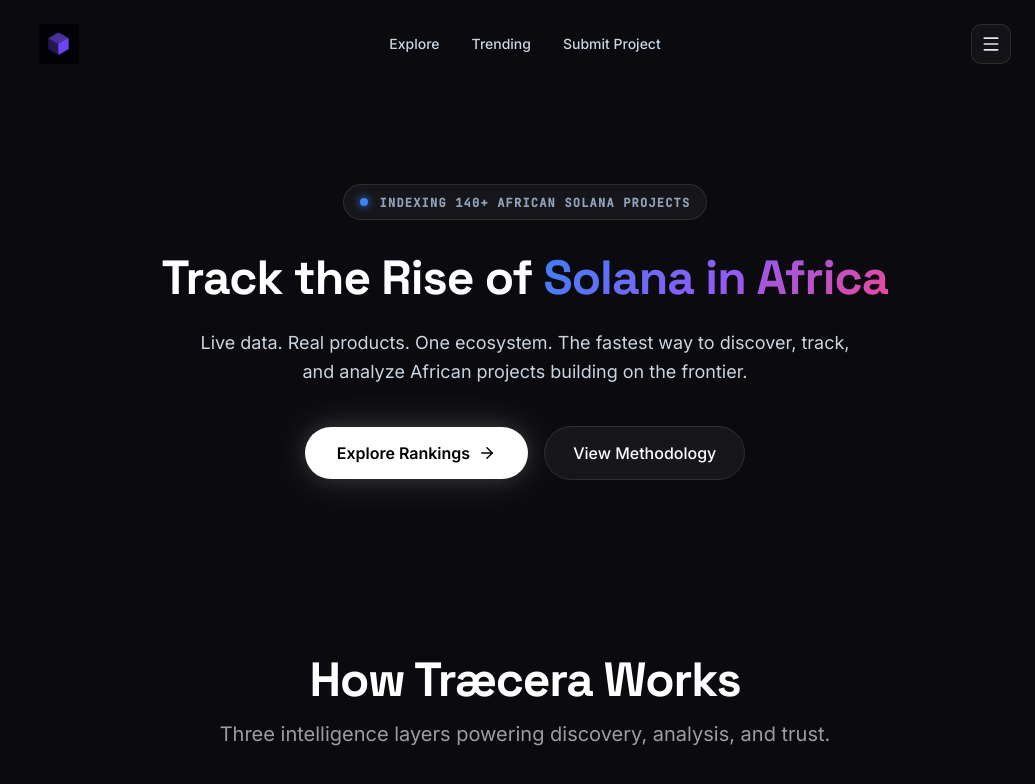
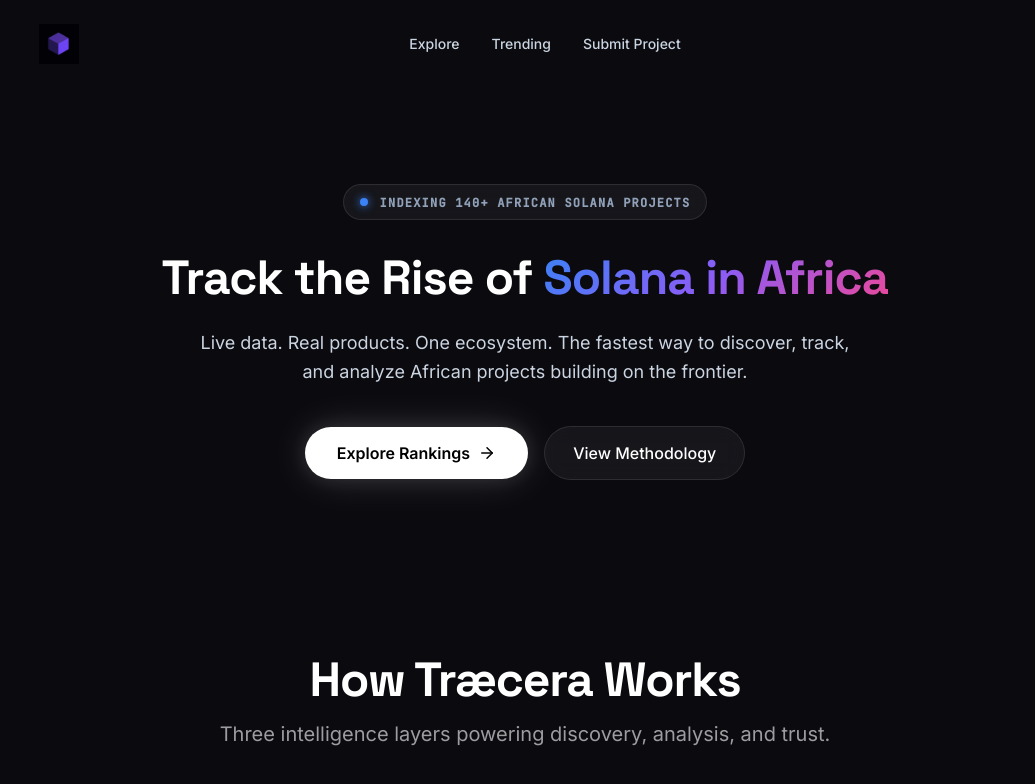
Before and after one commit to dexdivine9-source/Tr-cera, a React (Vite) app: page / in a window 1280 px wide. Shown: the top 784 px of the page, without its empty margins (245-1280 px from the left). Built offline with nearby package versions, Linux system fonts and the light colour scheme.

Commit message:
fix: enforce strict responsive navigation using Tailwind breakpoints

```diff
--- a/src/App.tsx
+++ b/src/App.tsx
@@ -23,6 +23,7 @@
 import { motion, AnimatePresence } from 'motion/react';
 import Sidebar from './components/Sidebar';
 import { MethodologySection } from './components/MethodologySection';
+import { Navbar } from './components/Navbar';
 
 type ViewState =
   | { name: 'home' }
@@ -200,33 +201,12 @@
       className="w-full h-full min-h-[100dvh] bg-[#0a0a0f] overflow-y-auto overflow-x-hidden pb-24"
     >
       {/* Header/Nav */}
-      <header className="flex justify-between items-center py-6 mb-12 max-w-6xl mx-auto px-6">
-        <div className="flex items-center cursor-pointer select-none" onClick={onExplore}>
-          <LogoIcon className="" size={40} />
-        </div>
-        <nav className="hidden md:flex items-center gap-8 text-sm font-medium text-slate-300">
-          <button className="hover:text-white transition-colors" onClick={onExplore}>Explore</button>
-          <button
-            className="hover:text-white transition-colors"
-            onClick={() => {
-              if (window.location.pathname !== '/') onExplore();
-              setTimeout(() => document.getElementById('trending')?.scrollIntoView({ behavior: 'smooth' }), 100);
-            }}
-          >
-            Trending
-          </button>
-          <button className="hover:text-white transition-colors" onClick={onSubmit}>Submit Project</button>
-        </nav>
-        <div className="flex items-center gap-4">
-          <button
-            className="sidebar-mobile-trigger"
-            onClick={onOpenMenu}
-            aria-label="Open navigation"
-          >
-            <Menu size={20} />
-          </button>
-        </div>
-      </header>
+      <Navbar
+        onExplore={onExplore}
+        onSubmit={onSubmit}
+        onOpenMenu={onOpenMenu}
+        LogoIcon={LogoIcon}
+      />
 
       {/* Hero Section */}
       <section className="text-center max-w-4xl mx-auto px-6 pt-12 pb-20 relative">
@@ -435,7 +415,7 @@
             </select>
 
             <button
-              className="sidebar-mobile-trigger"
+              className="sidebar-mobile-trigger flex md:hidden items-center justify-center"
               onClick={onOpenMenu}
               aria-label="Open navigation"
             >
@@ -622,7 +602,7 @@
                Visit App <ExternalLink size={16} />
              </button>
              <button
-               className="sidebar-mobile-trigger"
+               className="sidebar-mobile-trigger flex md:hidden items-center justify-center"
                onClick={onOpenMenu}
                aria-label="Open navigation"
              >
--- /dev/null
+++ b/src/components/Navbar.tsx
@@ -0,0 +1,45 @@
+import React from 'react';
+import { Menu } from 'lucide-react';
+
+interface NavbarProps {
+  onExplore: () => void;
+  onSubmit: () => void;
+  onOpenMenu: () => void;
+  LogoIcon: React.ComponentType<{ className?: string, size?: number }>;
+}
+
+export function Navbar({ onExplore, onSubmit, onOpenMenu, LogoIcon }: NavbarProps) {
+  return (
+    <header className="flex justify-between items-center py-6 mb-12 max-w-6xl mx-auto px-6 w-full">
+      <div className="flex items-center cursor-pointer select-none" onClick={onExplore}>
+        <LogoIcon className="" size={40} />
+      </div>
+
+      {/* Desktop Navigation: Visible only on md and up */}
+      <nav className="hidden md:flex items-center gap-8 text-sm font-medium text-slate-300">
+        <button className="hover:text-white transition-colors" onClick={onExplore}>Explore</button>
+        <button
+          className="hover:text-white transition-colors"
+          onClick={() => {
+            if (window.location.pathname !== '/') onExplore();
+            setTimeout(() => document.getElementById('trending')?.scrollIntoView({ behavior: 'smooth' }), 100);
+          }}
+        >
+          Trending
+        </button>
+        <button className="hover:text-white transition-colors" onClick={onSubmit}>Submit Project</button>
+      </nav>
+
+      {/* Mobile Menu Trigger: Visible only on mobile/tablet, hidden on md and up */}
+      <div className="flex items-center gap-4">
+        <button
+          className="sidebar-mobile-trigger flex md:hidden items-center justify-center"
+          onClick={onOpenMenu}
+          aria-label="Open navigation"
+        >
+          <Menu size={20} />
+        </button>
+      </div>
+    </header>
+  );
+}
--- a/src/index.css
+++ b/src/index.css
@@ -589,7 +589,6 @@
 .sidebar-mobile-trigger {
   width: 40px;
   height: 40px;
-  display: flex;
   align-items: center;
   justify-content: center;
   border-radius: 10px;
@@ -665,9 +664,6 @@
     margin-left: 72px;
   }
 
-  .sidebar-mobile-trigger {
-    display: flex;
-  }
 }
 
 /* Tablet: collapse by default */
@@ -684,9 +680,6 @@
     margin-left: 72px;
   }
 
-  .sidebar-mobile-trigger {
-    display: none;
-  }
 
   .sidebar .sidebar-nav-item {
     justify-content: center;
@@ -732,9 +725,6 @@
     margin-left: 0;
   }
 
-  .sidebar-mobile-trigger {
-    display: flex;
-  }
 
   .desktop-only {
     display: none !important;
```
